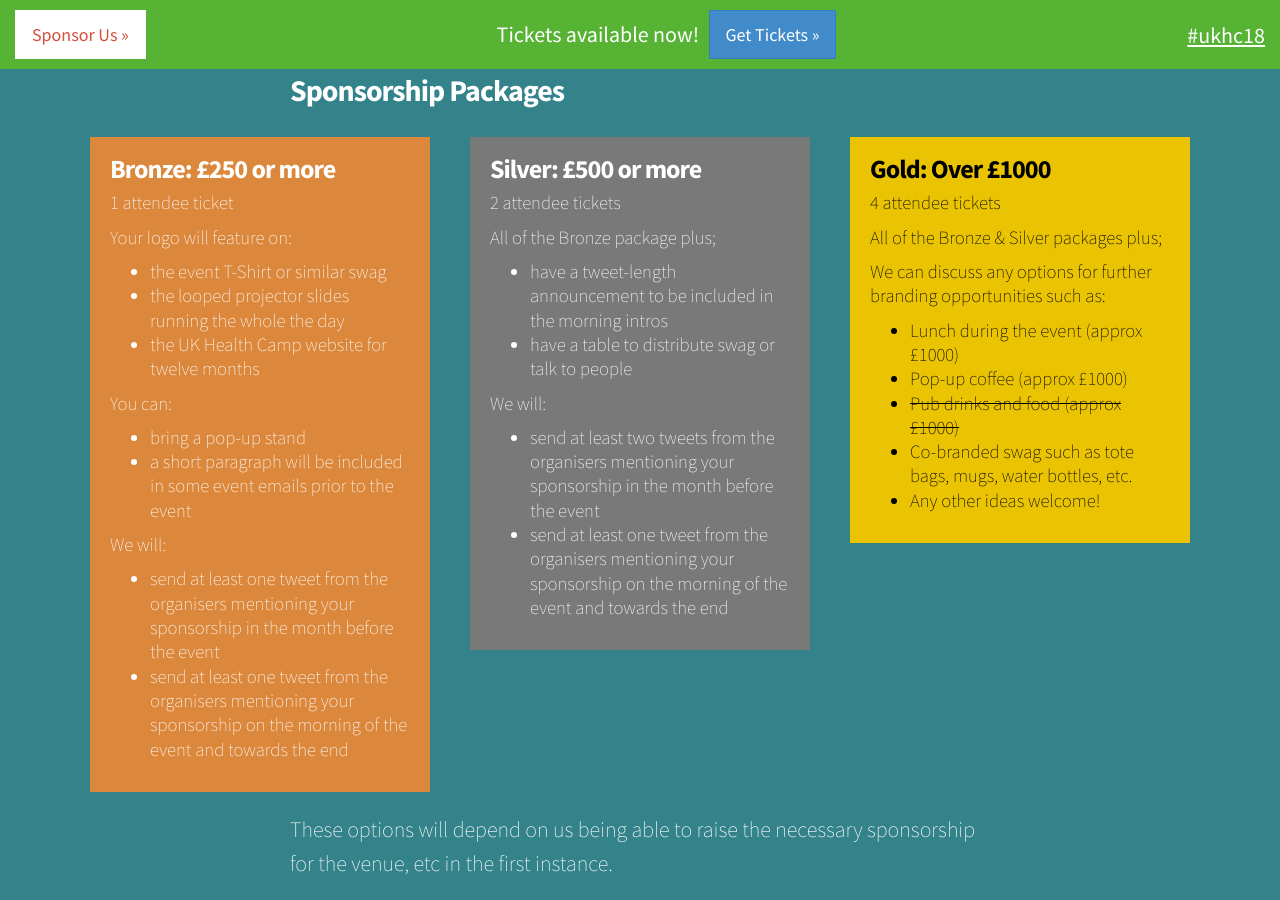
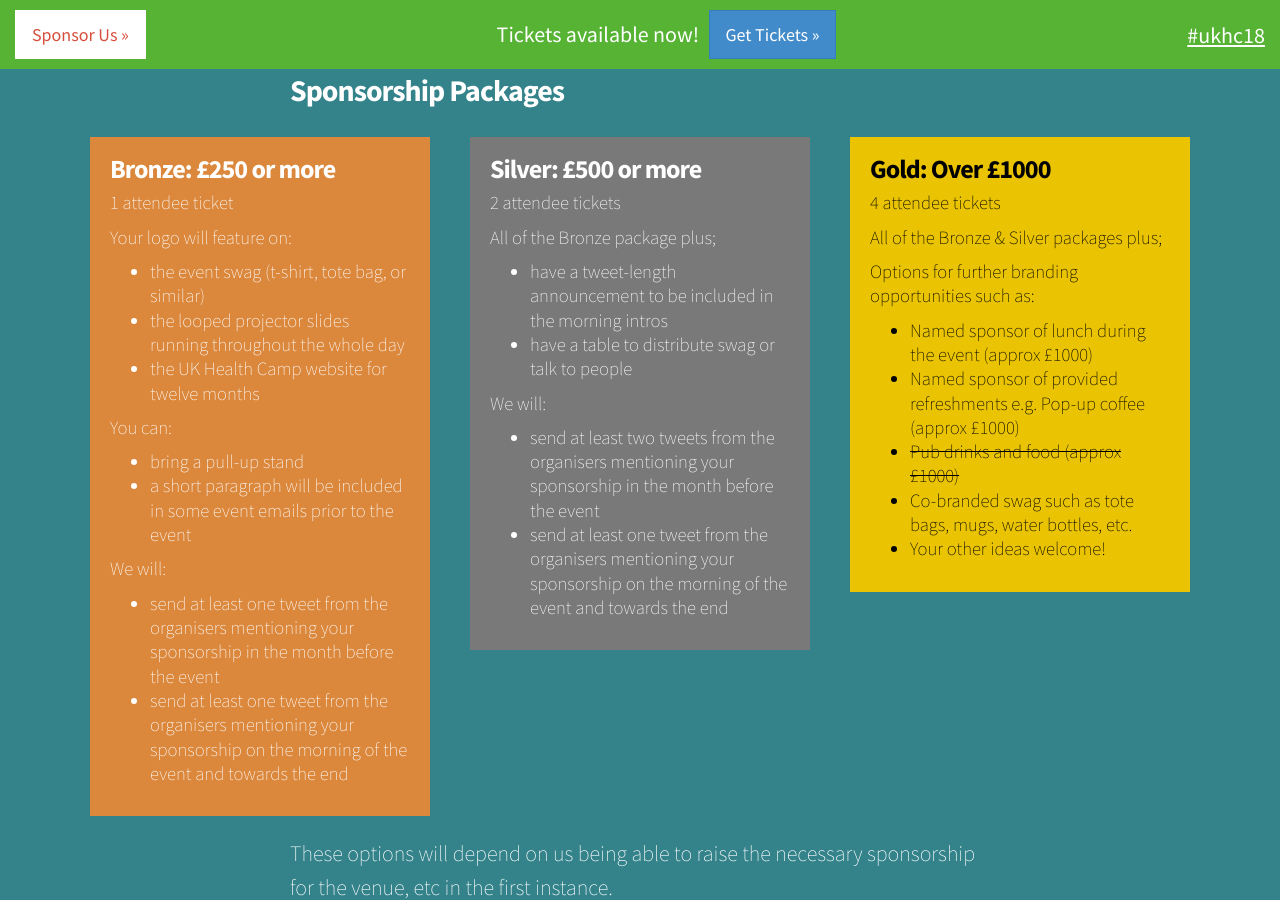
Before and after one commit to ukhealthcamp/ukhealthcamp.github.io, a Jekyll site: the page built from sponsorship.md, in a window 1280 px wide and 900 px high, scrolled down 769 px. Built offline with Jekyll 4.4.1, drawn with Linux system fonts in a browser that asks for light colours.

Commit message:
Update sponsorship.md

```diff
--- a/sponsorship.md
+++ b/sponsorship.md
@@ -35,12 +35,12 @@
 1 attendee ticket
 
 Your logo will feature on:
-- the event T-Shirt or similar swag
-- the looped projector slides running the whole the day
+- the event swag (t-shirt, tote bag, or similar)
+- the looped projector slides running throughout the whole day
 - the UK Health Camp website for twelve months
 
 You can:
-- bring a pop-up stand
+- bring a pull-up stand
 - a short paragraph will be included in some event emails prior to the event
 
 We will:
@@ -75,12 +75,13 @@
 
 All of the Bronze & Silver packages plus;
 
-We can discuss any options for further branding opportunities such as:
-- Lunch during the event (approx £1000)
-- Pop-up coffee (approx £1000)
+Options for further branding opportunities such as:
+
+- Named sponsor of lunch during the event (approx £1000)
+- Named sponsor of provided refreshments e.g. Pop-up coffee (approx £1000)
 - ~~Pub drinks and food (approx £1000)~~
 - Co-branded swag such as tote bags, mugs, water bottles, etc.
-- Any other ideas welcome!
+- Your other ideas welcome!
 
 
 </div>
```
